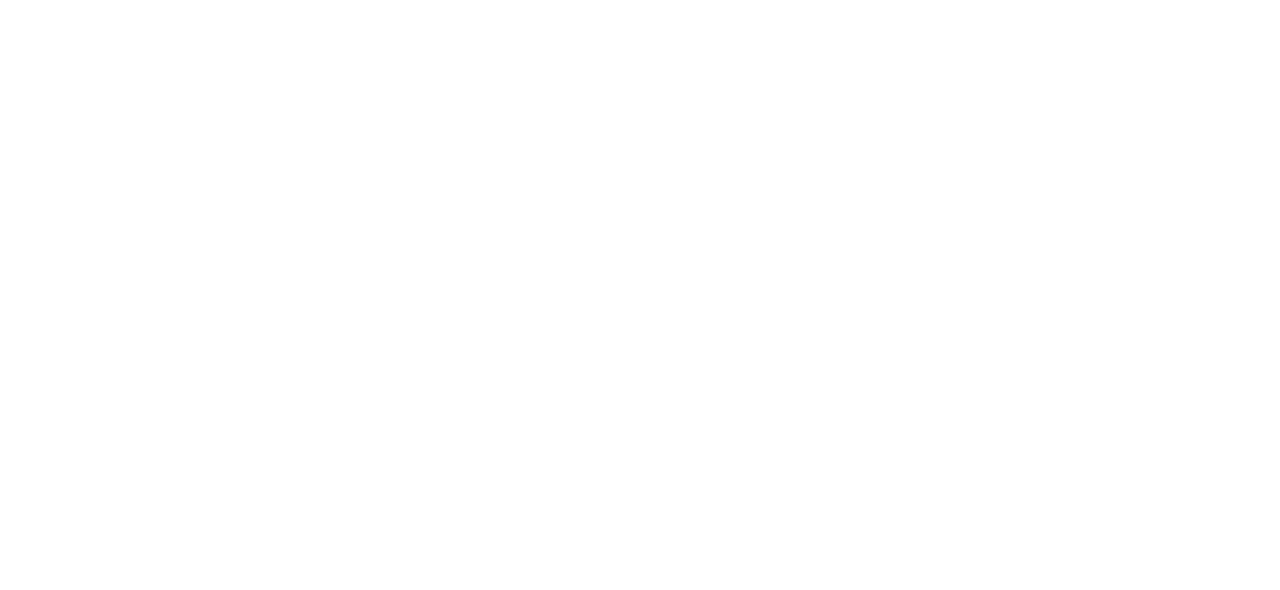
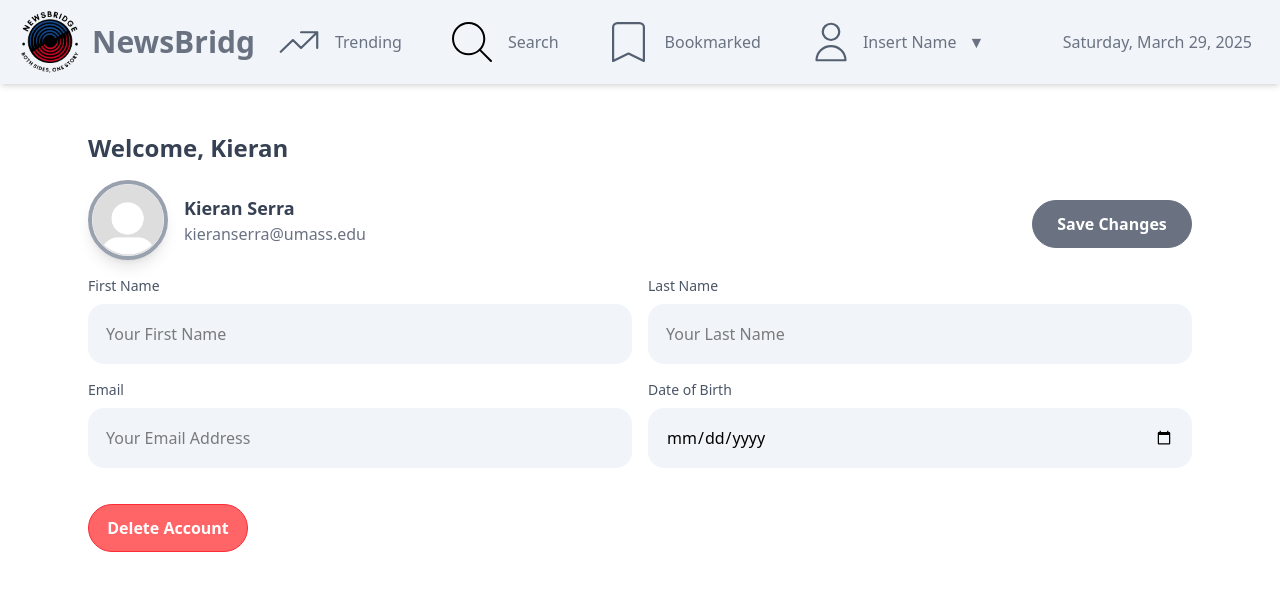
Before and after one commit to ysmazaheri/NewsBridge, a React (Vite) app in the folder frontend/newsbridge/: page /profile in a window 1280 px wide. Before the commit this address had no page. Shown: the top 590 px of the page. Built offline with nearby package versions, Linux system fonts and the light colour scheme.

Commit message:
Implemented profile page with updated requirements

```diff
--- a/frontend/newsbridge/src/App.tsx
+++ b/frontend/newsbridge/src/App.tsx
@@ -11,8 +11,9 @@ import SignIn from "./pages/SignIn";
 import SignUp from "./pages/SignUp";
 import ResetPassword from "./pages/ResetPassword";
 import BiasScalePage from "./pages/component_testing_pages/BiasScalePage";
+import Profile from "./pages/Profile";
 
-const navbarRoutes = ["/", "/form-elements-page", "/bias-scale-page"]; // Add paths here that should have the Navbar
+const navbarRoutes = ["/", "/form-elements-page", "/bias-scale-page", "/profile",]; // Add paths here that should have the Navbar
 
 function App() {
   return (
@@ -24,6 +25,7 @@ function App() {
         <Route path="/sign-up" element={<SignUp />} />
         <Route path="/reset-password" element={<ResetPassword />} />
         <Route path="/bias-scale-page" element={<BiasScalePage />} />
+        <Route path="/profile" element={<Profile />} />
         {/* Add more routes here as needed */}
       </Routes>
     </Router>
--- /dev/null
+++ b/frontend/newsbridge/src/components/DeleteAccount.tsx
@@ -0,0 +1,53 @@
+import React from "react";
+import { useNavigate } from "react-router-dom";
+import { FaQuestionCircle } from "react-icons/fa";
+import { Button } from "./FormElements";
+
+interface DeleteAccountProps {
+  onClose: () => void;
+}
+
+const DeleteAccount: React.FC<DeleteAccountProps> = ({ onClose }) => {
+  const navigate = useNavigate();
+
+  const handleDelete = () => {
+    // To be replaced with backend API call
+    console.log("Account deleted");
+    // Redirect to Sign In page
+    navigate("/sign-in");
+  };
+
+  return (
+    <div className="fixed inset-0 flex items-center justify-center z-2">
+      <div className="absolute inset-0 bg-black opacity-50"></div>
+      <div className="relative bg-white p-6 rounded-lg shadow-lg text-center">
+        <FaQuestionCircle className="w-12 h-12 mx-auto mb-4" />
+        <h2 className="text-xl mb-4 font-bold">
+          Confirm deletion. This CANNOT be undone.
+        </h2>
+        <div className="flex justify-center space-x-4">
+          <Button
+            value="Cancel"
+            width={100}
+            bgColor="bg-gray-300"
+            borderColor="border-gray-300"
+            textColor="text-black"
+            boldness="font-bold"
+            handleClick={onClose}
+          />
+          <Button
+            value="Yes"
+            width={100}
+            bgColor="bg-red-600"
+            borderColor="border-red-600"
+            textColor="text-white"
+            boldness="font-bold"
+            handleClick={handleDelete}
+          />
+        </div>
+      </div>
+    </div>
+  );
+};
+
+export default DeleteAccount;
--- a/frontend/newsbridge/src/components/FormElements.tsx
+++ b/frontend/newsbridge/src/components/FormElements.tsx
@@ -7,10 +7,12 @@ interface TextFieldProps extends React.InputHTMLAttributes<HTMLInputElement> {
   bgColor?: string;
   borderColor?: string;
   cornerRadius?: string;
-  width?: number;
+  width?: number | string;
   type?: string;
   showPasswordIcon?: boolean;
   showSubmitIcon?: boolean;
+  min?: string;
+  max?: string;
   onChange: (event: React.ChangeEvent<HTMLInputElement>) => void;
   onIconSubmit?: (value: string) => void;
 }
@@ -39,8 +41,10 @@ export const TextField = (props: TextFieldProps) => {
     type,
     showPasswordIcon,
     showSubmitIcon,
+    min,
+    max,
     onChange,
-    onIconSubmit
+    onIconSubmit,
   } = props;
 
   const defaultValueClass = defaultValue ? defaultValue : "";
@@ -65,7 +69,7 @@ export const TextField = (props: TextFieldProps) => {
 
   const handleSubmit = () => {
     if (onIconSubmit) onIconSubmit(value || "");
-  }
+  };
   const togglePasswordVisibility = () => {
     setIsPasswordVisible((prev) => !prev);
   };
@@ -79,6 +83,8 @@ export const TextField = (props: TextFieldProps) => {
         type={inputType}
         className={`p-4 text-md text-black border-2 w-full ${bgColorClass}
                           ${borderColorClass} ${cornerRadiusClass}`}
+        min={min ? min : ""}
+        max={max ? max : ""}
       />
       {showPasswordIconClass && (
         <img
--- a/frontend/newsbridge/src/components/LogOut.tsx
+++ b/frontend/newsbridge/src/components/LogOut.tsx
@@ -16,7 +16,7 @@ const LogOut: React.FC<LogOutProps> = ({ onClose }) => {
     };
 
     return (
-        <div className="fixed inset-0 flex items-center justify-center">
+        <div className="fixed inset-0 flex items-center justify-center z-2">
             <div className="absolute inset-0 bg-black opacity-50"></div>
             <div className="relative bg-white p-6 rounded-lg shadow-lg text-center">
                 <FaQuestionCircle className="w-12 h-12 mx-auto mb-4" />
--- a/frontend/newsbridge/src/components/NavigationBar/ProfileDropdown.tsx
+++ b/frontend/newsbridge/src/components/NavigationBar/ProfileDropdown.tsx
@@ -1,5 +1,6 @@
 import { useState, useEffect, useRef } from 'react';
 import LogOut from '../LogOut';
+import { Link } from "react-router-dom";
 
 const ProfileDropdown = () => {
     const [isDropdownOpen, setIsDropdownOpen] = useState(false);
@@ -20,7 +21,7 @@ const ProfileDropdown = () => {
     }, []);
 
     return (
-        <div className="relative z-50" ref={dropdownRef}>
+        <div className="relative z-1" ref={dropdownRef}>
             {/* Dropdown button */}
             <button
                 onClick={toggleDropdown}
@@ -42,6 +43,7 @@ const ProfileDropdown = () => {
             {isDropdownOpen && (
                 <div className="absolute right-0 mt-2 w-48 shadow-lg rounded-md overflow-hidden bg-white border border-gray-200">
                     {/* Profile Button */}
+                    <Link to="/profile">
                         <button
                             className="w-full text-left py-2 px-4 text-primary hover:bg-gray-100"
                             onClick={() => {
@@ -51,6 +53,7 @@ const ProfileDropdown = () => {
                         >
                             Profile
                         </button>
+                    </Link>
                     {/* Logout Button */}
                     <button
                         className="w-full text-left py-2 px-4 text-red-600 hover:bg-red-100"
--- a/frontend/newsbridge/src/entities/viewmodels/UserVM.tsx
+++ b/frontend/newsbridge/src/entities/viewmodels/UserVM.tsx
@@ -2,6 +2,8 @@ import { User } from "../dtos/UserDTO";
 
 export interface UserViewModel {
   id: number;
+  firstName: string;
+  lastName: string;
   fullName: string;
   email: string;
   profilePicUrl?: string | null;
@@ -11,6 +13,8 @@ export interface UserViewModel {
 
 export const mapUserToViewModel = (user: User): UserViewModel => ({
   id: user.user_id,
+  firstName: user.first_name,
+  lastName: user.last_name,
   fullName: `${user.first_name} ${user.last_name}`,
   email: user.email,
   profilePicUrl: user.profile_pic ? `/images/${user.profile_pic}` : null,
--- /dev/null
+++ b/frontend/newsbridge/src/pages/Profile.tsx
@@ -0,0 +1,242 @@
+import React, { useState, useRef } from "react";
+import { TextField, Button } from "../components/FormElements";
+import { ToastContainer, toast } from "react-toastify";
+import DeleteAccount from "../components/DeleteAccount";
+import { User } from "../entities/dtos/UserDTO";
+import {
+  UserViewModel,
+  mapUserToViewModel,
+} from "../entities/viewmodels/UserVM";
+
+// Mimics data we would retrieve from some API call and/or send to API
+const mockData: User = {
+  user_id: 100,
+  first_name: "Kieran",
+  last_name: "Serra",
+  email: "kieranserra@umass.edu",
+  password_hash: "dk1312i3das",
+  profile_pic: null,
+  date_of_birth: "02/13/2004",
+  role: "user",
+  created_at: "02/13/2004",
+};
+
+// We will utilize this VM to load data into our component
+const userVM: UserViewModel = mapUserToViewModel(mockData);
+
+const today: string = new Date().toISOString().split("T")[0];
+
+const ProfilePage: React.FC = () => {
+  const [displayData, setDisplayData] = useState(userVM);
+
+  const [formData, setFormData] = useState({
+    firstName: "",
+    lastName: "",
+    date_of_birth: "",
+    email: "",
+  });
+
+  const [isDeleteOpen, setDeleteOpen] = useState(false);
+
+  const handleInputChange = (
+    event: React.ChangeEvent<HTMLInputElement>,
+    formName: string
+  ) => {
+    setFormData({
+      ...formData,
+      [formName]: event.target.value,
+    });
+  };
+
+  const handleButtonClick = () => {
+    if (
+      !formData.firstName &&
+      !formData.lastName &&
+      !formData.email &&
+      !formData.date_of_birth
+    ) {
+      toast.error("Please fill out the field(s) to update.");
+      return;
+    }
+    if (
+      formData.date_of_birth &&
+      (formData.date_of_birth > today || formData.date_of_birth < "1900-01-01")
+    ) {
+      toast.error("Please input a valid date of birth.");
+      return;
+    }
+    // When the user updates data, we want to update both in-state and backend.
+    // If the field is empty, we don't change anything.
+    setDisplayData((prevData) => {
+      const updatedFirstName =
+        formData.firstName.trim() !== ""
+          ? formData.firstName
+          : prevData.firstName;
+      const updatedLastName =
+        formData.lastName.trim() !== "" ? formData.lastName : prevData.lastName;
+      const updatedEmail =
+        formData.email.trim() !== "" ? formData.email : prevData.email;
+
+      return {
+        ...prevData,
+        firstName: updatedFirstName,
+        lastName: updatedLastName,
+        email: updatedEmail,
+        fullName: `${updatedFirstName} ${updatedLastName}`,
+      };
+    });
+    // Once backend is implemented, this will send the changes to backend through some API call. Utilize mockData variable + formData
+    console.log("Submitted data:", formData);
+  };
+
+  const fileInputRef = useRef<HTMLInputElement>(null);
+
+  const handleFileChange = (event: React.ChangeEvent<HTMLInputElement>) => {
+    const file = event.target.files?.[0];
+    if (file) {
+      // Currently : Updates the user's profile picture in state
+      // To Do: Upload to the backend
+      console.log("File selected:", file);
+      const imageURL = URL.createObjectURL(file);
+      setDisplayData((prevState) => ({
+        ...prevState,
+        profilePicUrl: imageURL,
+      }));
+    }
+  };
+
+  const handleProfilePicClick = () => {
+    console.log("Profile pic clicked");
+    // Trigger file input click
+    fileInputRef.current?.click();
+  };
+
+  return (
+    <div className="max-w-6xl mx-auto p-6 z-50">
+      {/* User Profile Section */}
+      <div className="mt-6 grid grid-cols-2 gap-4">
+        <div>
+          <h2 className="text-2xl font-bold text-gray-700">
+            Welcome, {displayData.firstName}
+          </h2>
+          <div className="flex items-center space-x-4 mt-4">
+            {/* Profile Picture */}
+            <div
+              onClick={handleProfilePicClick}
+              className="relative w-20 h-20 rounded-full cursor-pointer overflow-hidden group border-4 border-gray-400 shadow-lg hover:shadow-xl transition-shadow duration-300"
+            >
+              <img
+                src={displayData.profilePicUrl || "Default_pfp.png"}
+                alt="Profile"
+                className="w-full h-full rounded-full object-cover"
+              />
+
+              {/* Extra Hover Effect with Plus Icon */}
+              <div className="absolute inset-0 flex items-center justify-center bg-gray-600 bg-opacity-50 opacity-0 group-hover:opacity-100 transition-opacity duration-300">
+                <span className="text-white text-4xl font-bold -mt-2">+</span>
+              </div>
+            </div>
+            <div>
+              <p className="text-lg font-semibold text-gray-700 hidden sm:block">
+                {displayData.fullName}
+              </p>
+              <p className="text-gray-500 hidden sm:block">
+                {displayData.email}
+              </p>
+            </div>
+          </div>
+        </div>
+
+        {/* Save Button */}
+        <div className="mt-17 flex justify-end">
+          <Button
+            value="Save Changes"
+            width={160}
+            cornerRadius="rounded-full"
+            boldness="font-bold"
+            height="h-12"
+            handleClick={handleButtonClick}
+          />
+        </div>
+
+        {/* User Input Fields */}
+        <div>
+          <label className="block text-sm font-medium text-gray-600">
+            First Name
+          </label>
+          <div className="mt-2">
+            <TextField
+              defaultValue={"Your First Name"}
+              onChange={(e) => handleInputChange(e, "firstName")}
+              width={"100%"}
+            />
+          </div>
+        </div>
+        <div>
+          <label className="block text-sm font-medium text-gray-600">
+            Last Name
+          </label>
+          <div className="mt-2">
+            <TextField
+              defaultValue={"Your Last Name"}
+              onChange={(e) => handleInputChange(e, "lastName")}
+              width={"100%"}
+            />
+          </div>
+        </div>
+        <div>
+          <label className="block text-sm font-medium text-gray-600">
+            Email
+          </label>
+          <div className="mt-2">
+            <TextField
+              defaultValue={"Your Email Address"}
+              onChange={(e) => handleInputChange(e, "email")}
+              width={"100%"}
+            />
+          </div>
+        </div>
+        <div>
+          <label className="block text-sm font-medium text-gray-600">
+            Date of Birth
+          </label>
+          <div className="mt-2">
+            <TextField
+              defaultValue={"Your DOB"}
+              onChange={(e) => handleInputChange(e, "date_of_birth")}
+              width={"100%"}
+              type={"date"}
+              min={"1900-01-01"}
+              max={today}
+            />
+          </div>
+        </div>
+        <div className="col-span-2 mt-5 flex justify-left">
+          <Button
+            value="Delete Account"
+            width={160}
+            cornerRadius="rounded-full"
+            boldness="font-bold"
+            height="h-12"
+            bgColor="bg-red-400"
+            borderColor="border-red-500"
+            handleClick={() => setDeleteOpen(true)}
+          />
+        </div>
+      </div>
+      <input
+        ref={fileInputRef}
+        type="file"
+        accept="image/*"
+        onChange={handleFileChange}
+        className="hidden"
+      />
+      <ToastContainer />
+      <div className="text-primary">
+        {isDeleteOpen && <DeleteAccount onClose={() => setDeleteOpen(false)} />}
+      </div>
+    </div>
+  );
+};
+
+export default ProfilePage;
```
Also changed, not shown: frontend/newsbridge/public/Default_pfp.png (added). Lines whose indentation alone changed are shown as unchanged.
